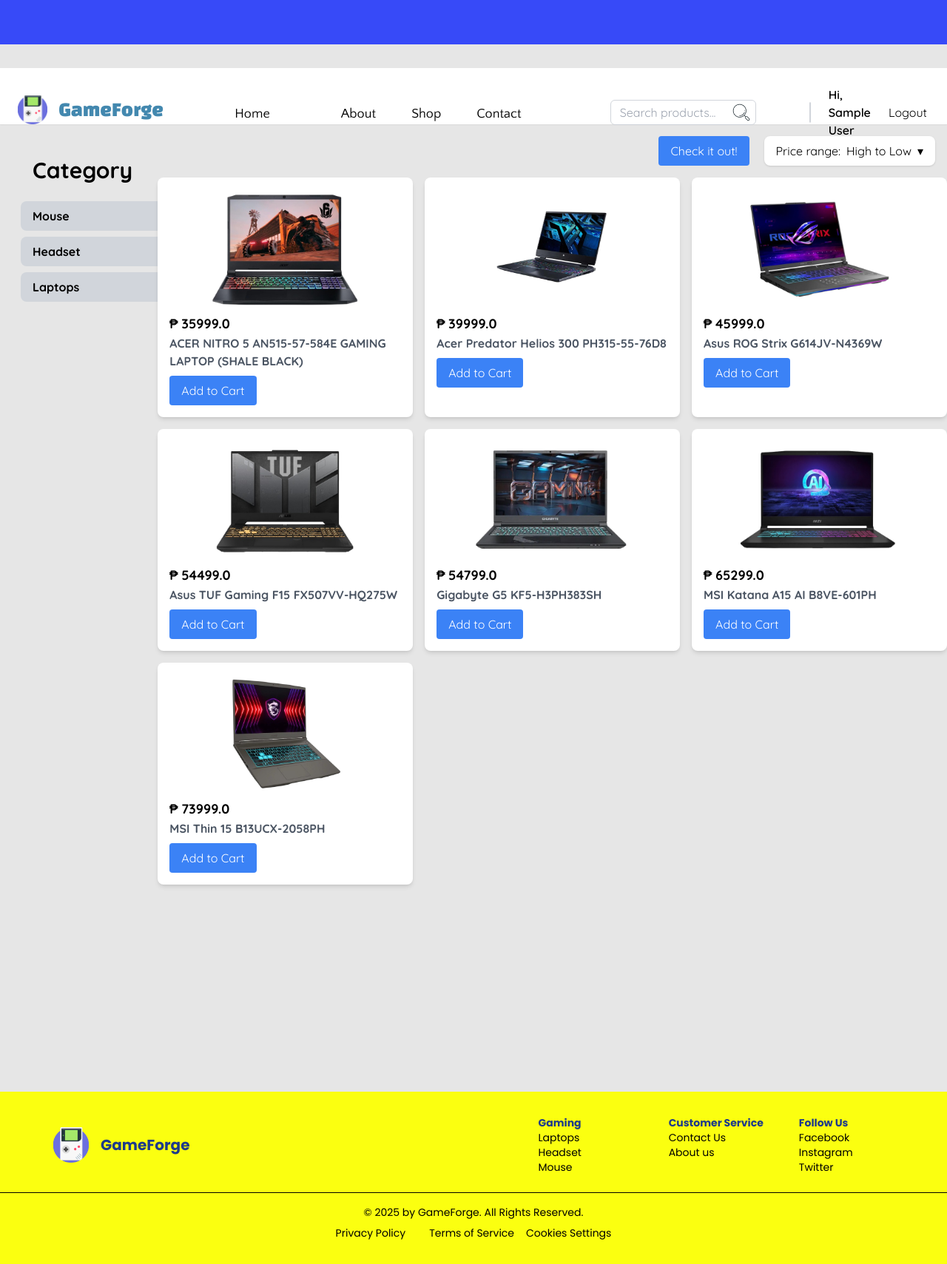
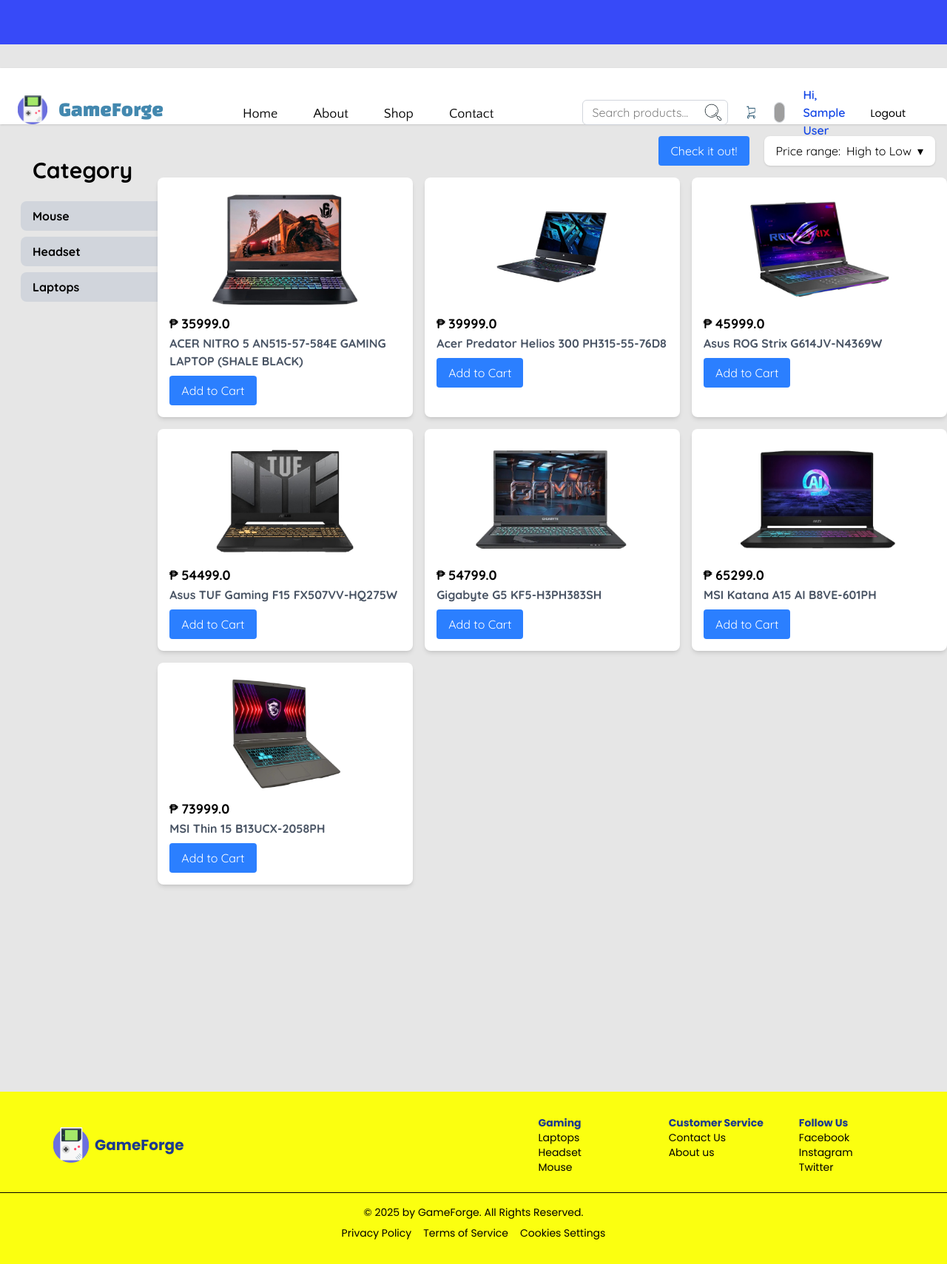
Before and after one commit to JayLao27/GameForge_, a PHP site: page /Products/products.php in a window 1280 px wide. Shown: the whole page at 74% size. Run offline with PHP 8.4, Linux system fonts and the light colour scheme; the visitor is signed in with stand-in values (Sample User, id 1); some libraries are stand-ins or nearby versions; some web fonts are replaced; grey boxes are pictures that could not be loaded.

Commit message:
fixed navbar

```diff
--- a/src/CSS/output.css
+++ b/src/CSS/output.css
@@ -937,6 +928,22 @@
   }
   .border-collapse {
     border-collapse: collapse;
+  }
+  .-translate-x-1 {
+    --tw-translate-x: calc(var(--spacing) * -1);
+    translate: var(--tw-translate-x) var(--tw-translate-y);
+  }
+  .-translate-x-1\/2 {
+    --tw-translate-x: calc(calc(1/2 * 100%) * -1);
+    translate: var(--tw-translate-x) var(--tw-translate-y);
+  }
+  .-translate-y-1 {
+    --tw-translate-y: calc(var(--spacing) * -1);
+    translate: var(--tw-translate-x) var(--tw-translate-y);
+  }
+  .-translate-y-1\/2 {
+    --tw-translate-y: calc(calc(1/2 * 100%) * -1);
+    translate: var(--tw-translate-x) var(--tw-translate-y);
   }
   .-translate-y-5 {
     --tw-translate-y: calc(var(--spacing) * -5);
@@ -1303,18 +1295,18 @@
   .pb-12 {
     padding-bottom: calc(var(--spacing) * 12);
   }
+  .pb-\[1px\] {
+    padding-bottom: 1px;
+  }
+  .pb-\[2px\] {
+    padding-bottom: 2px;
+  }
   .pl-1 {
     padding-left: calc(var(--spacing) * 1);
   }
   .pl-2 {
     padding-left: calc(var(--spacing) * 2);
   }
-  .pl-3 {
-    padding-left: calc(var(--spacing) * 3);
-  }
-  .pl-4 {
-    padding-left: calc(var(--spacing) * 4);
-  }
   .pl-6 {
     padding-left: calc(var(--spacing) * 6);
   }
@@ -1394,17 +1371,29 @@
     font-size: var(--text-xs);
     line-height: var(--tw-leading, var(--text-xs--line-height));
   }
+  .text-\[1px\] {
+    font-size: 1px;
+  }
   .text-\[10px\] {
     font-size: 10px;
   }
+  .text-\[12px\] {
+    font-size: 12px;
+  }
+  .text-\[14px\] {
+    font-size: 14px;
+  }
+  .text-\[15px\] {
+    font-size: 15px;
+  }
   .text-\[18px\] {
     font-size: 18px;
   }
+  .text-\[20px\] {
+    font-size: 20px;
+  }
   .text-\[23px\] {
     font-size: 23px;
-  }
-  .text-\[50px\] {
-    font-size: 50px;
   }
   .leading-loose {
     --tw-leading: var(--leading-loose);
@@ -1507,11 +1489,28 @@
   }
   .filter {
     filter: var(--tw-blur,) var(--tw-brightness,) var(--tw-contrast,) var(--tw-grayscale,) var(--tw-hue-rotate,) var(--tw-invert,) var(--tw-saturate,) var(--tw-sepia,) var(--tw-drop-shadow,);
+  }
+  .backdrop-filter {
+    -webkit-backdrop-filter: var(--tw-backdrop-blur,) var(--tw-backdrop-brightness,) var(--tw-backdrop-contrast,) var(--tw-backdrop-grayscale,) var(--tw-backdrop-hue-rotate,) var(--tw-backdrop-invert,) var(--tw-backdrop-opacity,) var(--tw-backdrop-saturate,) var(--tw-backdrop-sepia,);
+    backdrop-filter: var(--tw-backdrop-blur,) var(--tw-backdrop-brightness,) var(--tw-backdrop-contrast,) var(--tw-backdrop-grayscale,) var(--tw-backdrop-hue-rotate,) var(--tw-backdrop-invert,) var(--tw-backdrop-opacity,) var(--tw-backdrop-saturate,) var(--tw-backdrop-sepia,);
+  }
+  .transition {
+    transition-property: color, background-color, border-color, outline-color, text-decoration-color, fill, stroke, --tw-gradient-from, --tw-gradient-via, --tw-gradient-to, opacity, box-shadow, transform, translate, scale, rotate, filter, -webkit-backdrop-filter, backdrop-filter;
+    transition-timing-function: var(--tw-ease, var(--default-transition-timing-function));
+    transition-duration: var(--tw-duration, var(--default-transition-duration));
   }
   .transition-all {
     transition-property: all;
     transition-timing-function: var(--tw-ease, var(--default-transition-timing-function));
     transition-duration: var(--tw-duration, var(--default-transition-duration));
+  }
+  .duration-500 {
+    --tw-duration: 500ms;
+    transition-duration: 500ms;
+  }
+  .duration-600 {
+    --tw-duration: 600ms;
+    transition-duration: 600ms;
   }
   .duration-700 {
     --tw-duration: 700ms;
@@ -1600,6 +1606,11 @@
       --tw-ring-color: var(--color-blue-400);
     }
   }
+  .focus\:ring-blue-500 {
+    &:focus {
+      --tw-ring-color: var(--color-blue-500);
+    }
+  }
   .focus\:outline-none {
     &:focus {
       --tw-outline-style: none;
@@ -1887,6 +1893,42 @@
   syntax: "*";
   inherits: false;
 }
+@property --tw-backdrop-blur {
+  syntax: "*";
+  inherits: false;
+}
+@property --tw-backdrop-brightness {
+  syntax: "*";
+  inherits: false;
+}
+@property --tw-backdrop-contrast {
+  syntax: "*";
+  inherits: false;
+}
+@property --tw-backdrop-grayscale {
+  syntax: "*";
+  inherits: false;
+}
+@property --tw-backdrop-hue-rotate {
+  syntax: "*";
+  inherits: false;
+}
+@property --tw-backdrop-invert {
+  syntax: "*";
+  inherits: false;
+}
+@property --tw-backdrop-opacity {
+  syntax: "*";
+  inherits: false;
+}
+@property --tw-backdrop-saturate {
+  syntax: "*";
+  inherits: false;
+}
+@property --tw-backdrop-sepia {
+  syntax: "*";
+  inherits: false;
+}
 @property --tw-duration {
   syntax: "*";
   inherits: false;
--- a/src/Main_Pages/cart.php
+++ b/src/Main_Pages/cart.php
@@ -1,7 +1,8 @@
 <?php
-include '../Template/header.php';
+
 include '../../Backend/session_start.php';
 include '../../Backend/auth_check.php';
+include '../Template/header.php';
 
 $user_id = $_SESSION['user_id'];
 $result = $conn->query("SELECT * FROM cart WHERE user_id = $user_id");
@@ -25,7 +26,6 @@ while ($row = $result->fetch_assoc()) {
     <meta charset="UTF-8">
     <meta name="viewport" content="width=device-width, initial-scale=1.0">
     <title>Your Cart</title>
-    <script src="https://cdn.tailwindcss.com"></script>
     <link href="../CSS/output.css" rel="stylesheet">
     <link rel="stylesheet" href="/Gameforge_/src/CSS/fonts.css">
     <script src="cart.js" defer></script>
--- a/src/Main_Pages/editprofile.php
+++ b/src/Main_Pages/editprofile.php
@@ -13,7 +13,6 @@ if (isset($_SESSION['user_id'])) {
     <meta charset="UTF-8">
     <meta name="viewport" content="width=device-width, initial-scale=1.0">
     <title>Profile Page</title>
-    <script src="https://cdn.tailwindcss.com"></script>
 </head>
 <body class="bg-gray-100 flex justify-center items-center min-h-screen">
     <div class="bg-white shadow-lg rounded-lg p-6 w-full max-w-3xl flex">
--- a/src/Main_Pages/profile.php
+++ b/src/Main_Pages/profile.php
@@ -1,9 +1,9 @@
 <?php
 include '../../Backend/session_start.php';
 include '../../Backend/auth_check.php';
-include '../Template/header.php';
 include '../../Backend/Components/fetch.php';
 include '../../dbconnection/dbconnect.php';
+include '../Template/header.php';
 if (isset($_SESSION['user_id'])) {
     fetchUserDetails($conn, $_SESSION['user_id']);
 }
--- a/src/Products/products.php
+++ b/src/Products/products.php
@@ -14,7 +14,6 @@ $searchQuery = isset($_GET['search']) ? trim($_GET['search']) : '';
     <meta charset="UTF-8">
     <meta name="viewport" content="width=device-width, initial-scale=1.0">
     <link href="../CSS/output.css" rel="stylesheet">
-    <script src="https://cdn.tailwindcss.com"></script>
     <link rel="stylesheet" href="/Gameforge_/src/CSS/fonts.css">
     <script src="products.js" defer></script>
 </head>
--- a/src/Template/header.php
+++ b/src/Template/header.php
@@ -29,10 +29,10 @@ include '../../dbconnection/dbconnect.php';
         </a>
 
         <nav class="hidden md:flex items-center space-x-12 mt-3">
-            <a href="../../src/Main_Pages/home.php" class="text-[18px] font-quattrocento text-black hover:text-blue-700  ">Home</a>
-            <a href="../../src/Main_Pages/aboutus.php" class="text-[18px] font-quattrocento text-black hover:text-blue-700  ">About</a>
-            <a href="../Products/products.php" class="text-[18px] font-quattrocento text-black hover:text-blue-700 ">Shop</a>
-            <a href="../../src/Main_Pages/contact.php" class="text-[18px] font-quattrocento text-black hover:text-blue-700 ">Contact</a>
+            <a href="../../src/Main_Pages/home.php" class="text-[18px] font-quattrocento text-black hover:text-blue-700 transition-all duration-500 ease-in-out">Home</a>
+            <a href="../../src/Main_Pages/aboutus.php" class="text-[18px] font-quattrocento text-black hover:text-blue-700 transition-all duration-500 ease-in-out">About</a>
+            <a href="../Products/products.php" class="text-[18px] font-quattrocento text-black hover:text-blue-700 transition-all duration-500 ease-in-out">Shop</a>
+            <a href="../../src/Main_Pages/contact.php" class="text-[18px] font-quattrocento text-black hover:text-blue-700 transition-all duration-500 ease-in-out">Contact</a>
         </nav>
 
         <div class="flex justify-center items-center space-x-6 mt-2 mr-12">
@@ -67,10 +67,10 @@ include '../../dbconnection/dbconnect.php';
 
 
             <?php if (isset($_SESSION['logged_in']) && $_SESSION['logged_in'] === true): ?>
-                <span class="text-black font-semibold"><?= "Hi, " . htmlspecialchars($_SESSION['firstname'] ?? 'User' ); ?></span>
+                <span class="text-blue-700 font-semibold"><?= "Hi, " . htmlspecialchars($_SESSION['firstname'] ?? 'User' ); ?></span>
 
                 <form action="../../Backend/logout.php" method="POST" style="display:inline;">
-                    <button type="submit" class="border-none text-black hover:text-bl   ue-600 bg-transparent">Logout</button>
+                    <button type="submit" class="font-poppins pb-[1px] text-[14px] border-none text-black hover:text-blue-600 bg-transparent">Logout</button>
                 </form>
             <?php else: ?>
                 <a href="../../src/Main_Pages/signIn.php" class="border-none text-black hover:text-blue-600">Sign In</a>
```
Also changed, not shown: other parts of src/CSS/output.css (+40 -84 lines).
